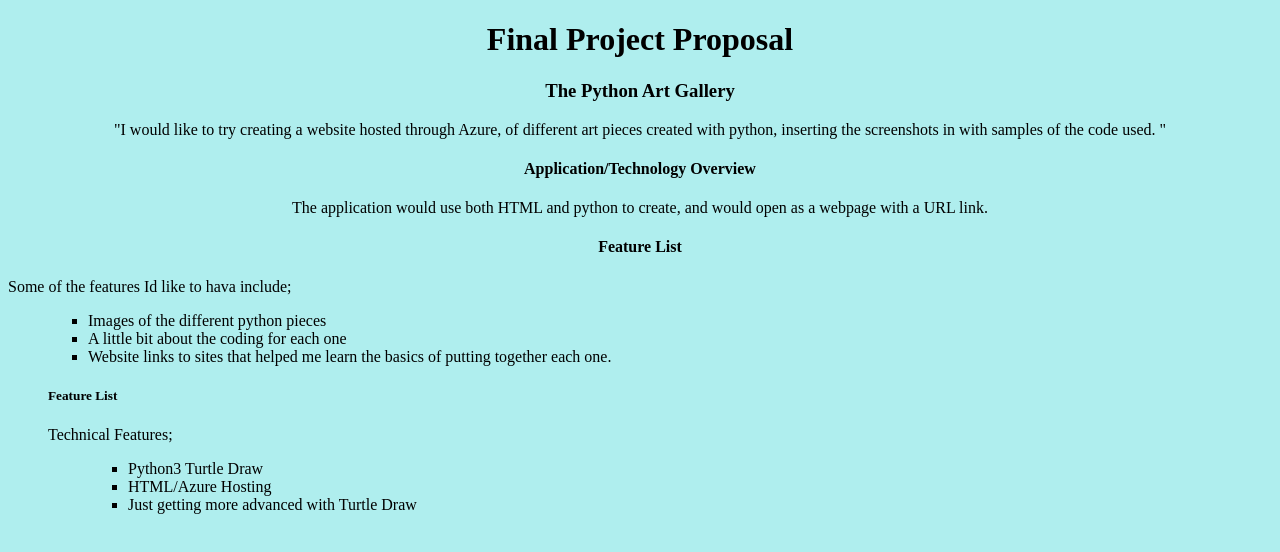
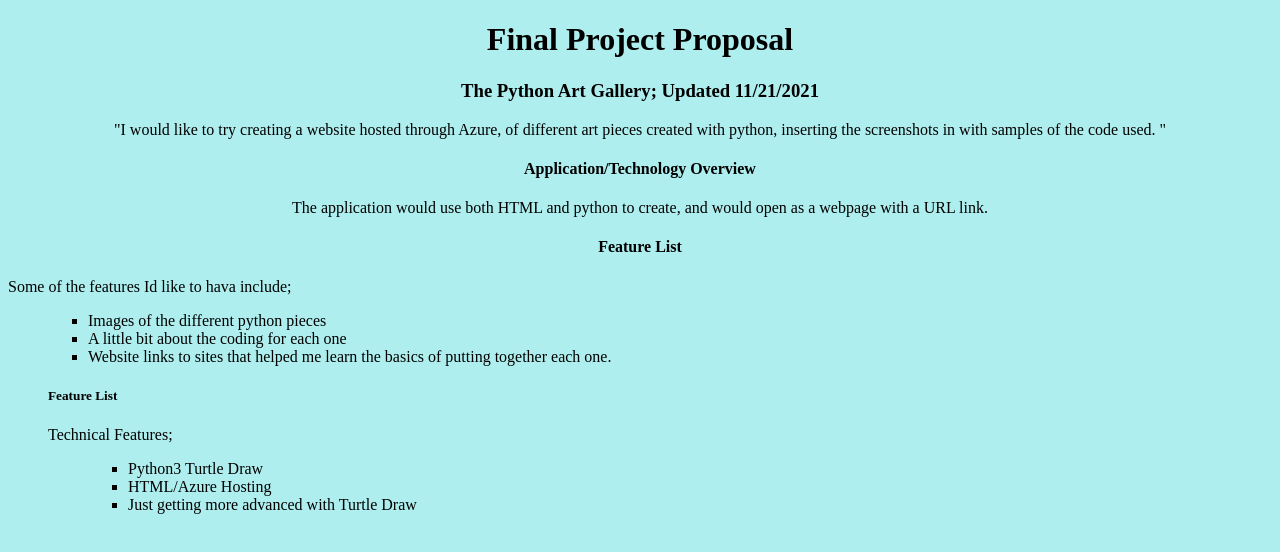
Before and after one commit to Mdonnelly3/project-proposal, a plain HTML site: page index.html in a window 1280 px wide. Drawn offline with Linux system fonts and the light colour scheme.

Commit message:
Update index.html

```diff
--- a/index.html
+++ b/index.html
@@ -11,7 +11,7 @@
 
     <body><center>
         <h3><center>
-           The Python Art Gallery
+           The Python Art Gallery; Updated 11/21/2021
         </center></h3>
         <p>"I would like to try creating a website hosted through Azure, of different art pieces created with python, inserting the screenshots in with samples of the code used. " </p>
     </center></body>
```
